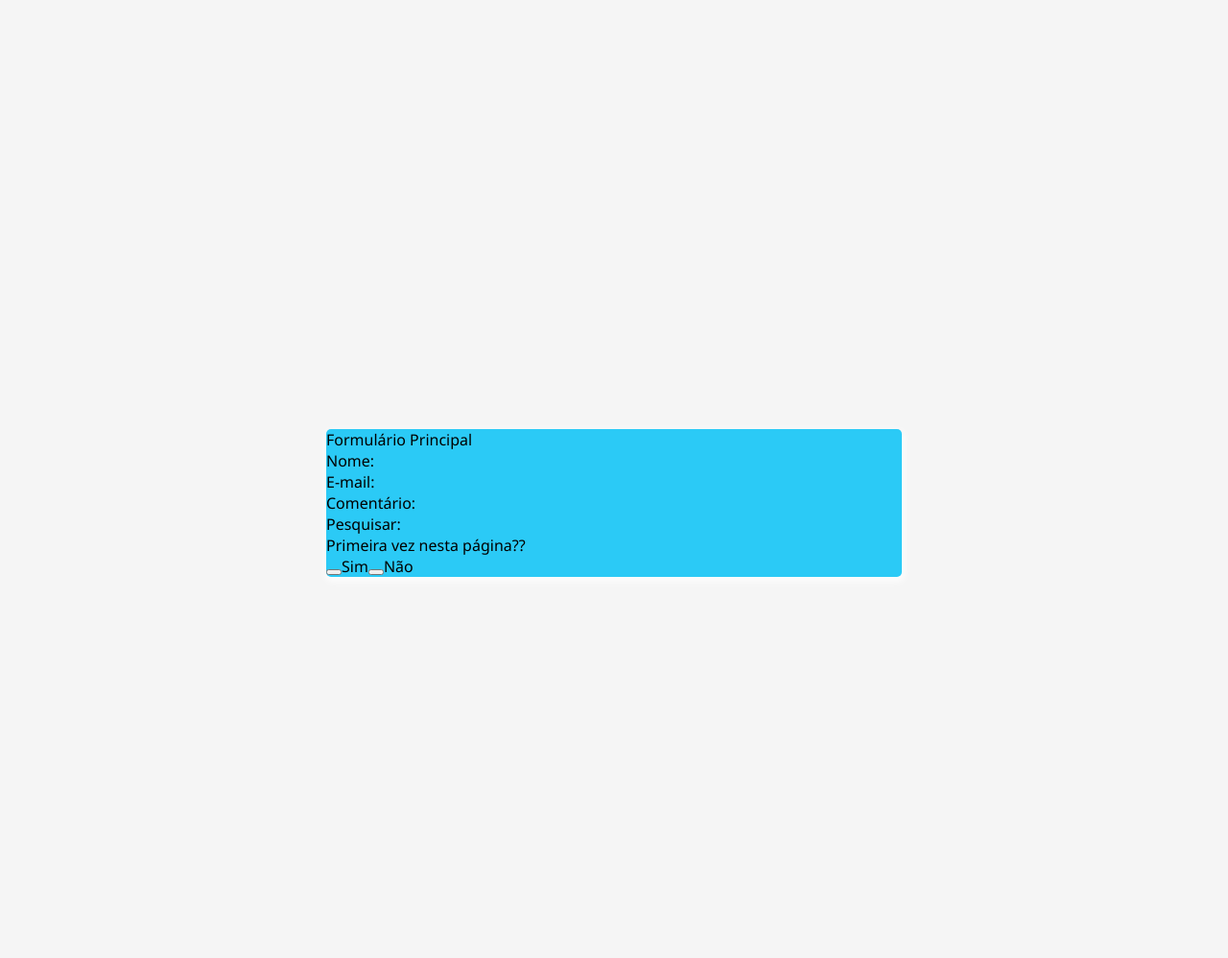
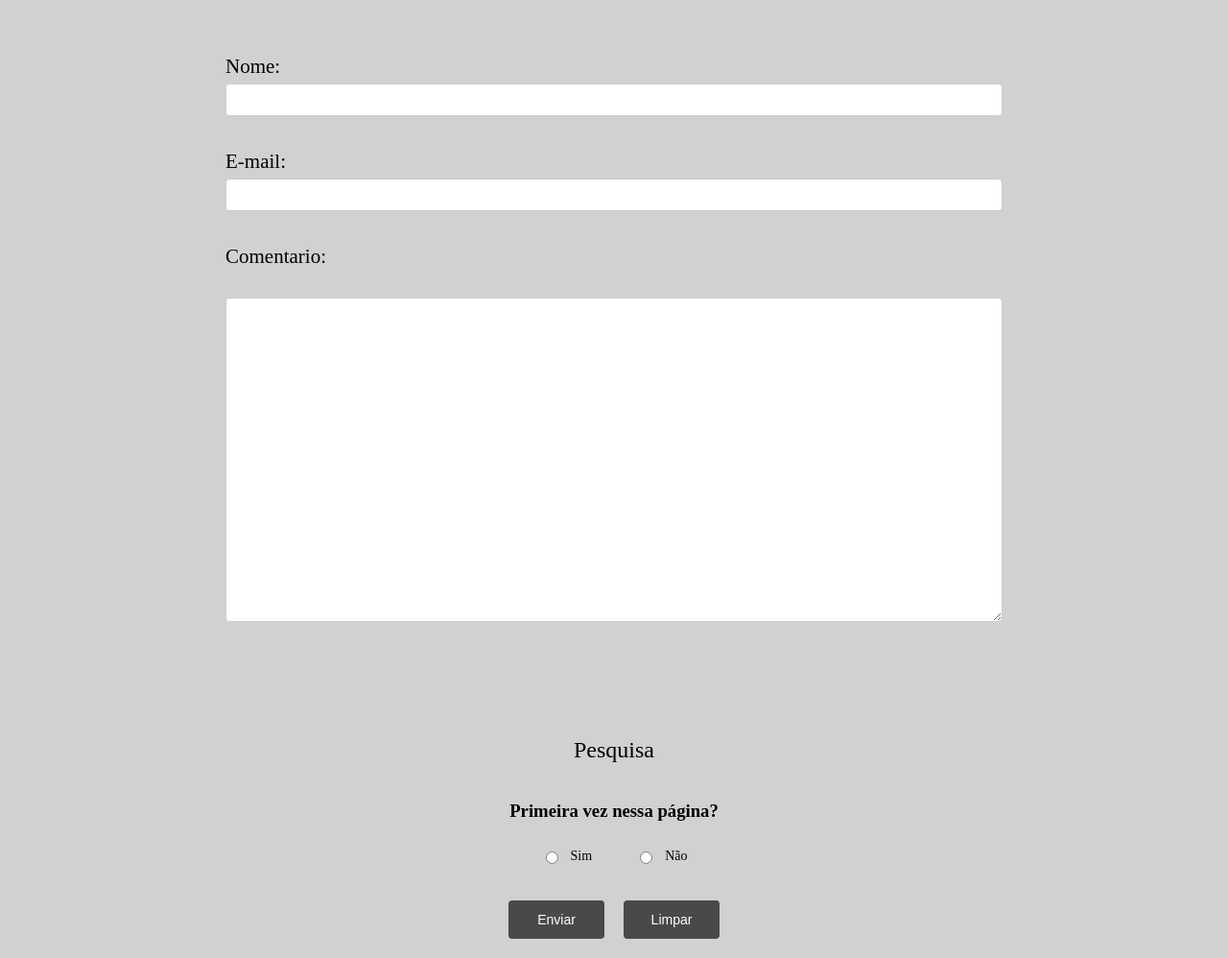
Before and after one commit to Kauan-Berti/PWEB, a plain HTML site: page Atividade15/Atividade15.html in a window 1280 px wide. Shown: the part 53-1051 px from the top of the page at 96% size. Before the commit the page ends 800 px from the top, so only its background shows below. Drawn offline with Linux system fonts and the light colour scheme.

Commit message:
versao 2

```diff
--- a/Atividade15/Atividade15.css
+++ b/Atividade15/Atividade15.css
@@ -1,18 +1,202 @@
 
-.bodytext{
+header {
     background-color: #F5F5F5;
-    font-family: 'Segoe UI', Tahoma, Geneva, Verdana, sans-serif;
+    display: flex;
+    justify-content: center;
+    align-items: center;
+    border-bottom: 2px solid rgba(0, 0, 0, 1);
+    color: white;
+    height: 50px;
 }
 
-.container {
-    background-color: #2bcaf6;
-    margin: auto;
-    margin-top: 500px;
-    width: 600px;
+body {
+    background-color: rgb(209, 209, 209);
+    margin: 0;
+    padding: 0;
 
-    /*border-bottom: #E9E9E9; para fazer a barra depois do titulo*/
+}
 
-    box-shadow: 1px 3px 8px 1px rgb(255, 255, 255);
-    border-radius: 5px;
-    overflow: hidden;
+h1 {
+    margin: 0;
+    padding: 10px 0;
+    text-align: center;
 }
+
+h2 {
+    font-size: 28px;
+    font-weight: 400;
+}
+
+* {
+    box-sizing: border-box;
+}
+
+main {
+    display: flex;
+    justify-content: center;
+    align-items: center;
+    padding: 20px;
+}
+
+section {
+    width: 100%;
+    max-width: 850px;
+}
+
+form {
+    display: flex;
+    flex-direction: column;
+    align-items: center;
+}
+
+.formulario {
+    padding-top: 30px;
+    display: flex;
+    align-items: center;
+    flex-direction: column;
+    width: 100%;
+}
+
+.nome {
+    display: flex;
+    flex-direction: column;
+    width: 100%;
+    padding: 0 20px;
+    font-size: 21px;
+}
+
+.nome label {
+    margin-top: 10px;
+}
+
+.nome input,
+.nome textarea {
+    width: 100%;
+    padding: 8px;
+    margin-top: 5px;
+    border: 1px solid #ccc;
+    border-radius: 4px;
+}
+
+.Pesquisa {
+    margin-top: 100px;
+    display: flex;
+    flex-direction: column;
+    align-items: center;
+    width: 100%;
+    max-width: 600px;
+    padding: 0 20px;
+}
+
+.radio-button {
+    display: flex;
+    align-items: center;
+    margin-top: 10px;
+}
+
+.radio-button label {
+    margin-left: 10px;
+}
+
+.campo_visita_nao {
+    margin-left: 50px;
+}
+
+.button {
+    display: flex;
+    align-items: center;
+    flex-direction: row;
+    margin-top: 20px;
+}
+
+.enviar,
+.limpar {
+    height: 40px;
+    width: 100px;
+    margin: 0 10px;
+    border: none;
+    border-radius: 4px;
+    background-color: #4b4848;
+    color: white;
+    cursor: pointer;
+}
+
+.enviar:hover,
+.limpar:hover {
+    background-color: #5c3232;
+}
+
+/* Responsividade */
+@media (max-width: 1366px) {
+    h1 {
+        font-size: 24px;
+    }
+
+    h2 {
+        font-size: 24px;
+    }
+
+    .nome input,
+    .nome textarea,
+    .radio-button label,
+    .enviar,
+    .limpar {
+        font-size: 14px;
+    }
+}
+
+@media (max-width: 768px) {
+    h1 {
+        font-size: 20px;
+    }
+
+    h2 {
+        font-size: 20px;
+    }
+
+    .nome input,
+    .nome textarea,
+    .radio-button label,
+    .enviar,
+    .limpar {
+        font-size: 12px;
+    }
+
+    .radio-button {
+        flex-direction: column;
+        align-items: flex-start;
+    }
+
+    .nao {
+        margin-left: 0;
+        margin-top: 10px;
+    }
+
+    .button {
+        flex-direction: column;
+    }
+
+    .enviar,
+    .limpar {
+        width: 100%;
+        margin: 10px 0;
+    }
+}
+
+@media (max-width: 470px) {
+    h1 {
+        font-size: 18px;
+    }
+
+    h2 {
+        font-size: 18px;
+    }
+
+    .nome input,
+    .nome textarea,
+    .radio-button label,
+    .enviar,
+    .limpar {
+        font-size: 10px;
+    }
+}
--- a/Atividade15/Atividade15.html
+++ b/Atividade15/Atividade15.html
@@ -4,28 +4,42 @@
     <meta charset="UTF-8">
     <meta name="viewport" content="width=device-width, initial-scale=1.0">
     <link rel="stylesheet" href="Atividade15.css">
+    <script src="Atividade15.js" defer></script>
     <title>Atividade15</title>
 </head>
-<body class="bodytext">
-    <div class="container">
-        Formulário Principal
-    <div>
-        Nome:<label></label>
-    </div>
-    <div>
-        E-mail:
-    </div>
-    <div>
-        Comentário:
-    </div>
-    <div>
-        Pesquisar:
-    </div>
-    <div>
-        Primeira vez nesta página??
-        <br>
-        <button></button>Sim<button></button>Não
-    </div>
-    </div>
+<body>
+    <header>
+        <h1>Formulário Principal</h1>
+    </header>
+    <main>
+        <section>
+            <form class="formAtividade15" onsubmit="return validarCampos()">
+
+                <div class="formulario">
+                    <div class="nome">
+                        <label>Nome:</label><input class="campo_nome" type="text"><br>
+                        <label>E-mail:</label><input class="campo_E-mail" type="email"><br>
+                        <label>Comentario:</label><br><textarea class="campo_comentario" cols="60" rows="20"></textarea>
+                    </div>
+                </div>
+
+
+                <div class="Pesquisa">
+                    <h2>Pesquisa</h2>
+                    <h3>Primeira vez nessa página?</h3>
+                    <div class="radio-button">
+                        <input type="radio" name="botao" class="campo_visita" value="sim"><label>Sim</label>
+                        <input type="radio" name="botao" class="campo_visita_nao" value="nao"><label>Não</label>
+                    </div>
+                    <br>
+
+                    <div class="button">
+                        <button class="enviar" type="submit">Enviar</button>
+                        <button class="limpar" type="reset">Limpar</button>
+                    </div>
+                </div>
+            </form>
+        </section>
+    </main>
 </body>
 </html>
--- /dev/null
+++ b/Atividade15/Atividade15.js
@@ -0,0 +1,42 @@
+function validarCampos() {
+
+    var form = document.querySelector(".formAtividade15");
+    var nome = form.querySelector(".campo_nome").value;
+    var email = form.querySelector(".campo_E-mail").value;
+    var comentario = form.querySelector(".campo_comentario").value;
+    var visita = form.querySelectorAll(".campo_visita, .campo_visita_nao");
+    var radioSelecionado = false;
+
+
+    if (nome.length < 10) {
+        alert("Nome deve conter pelo menos 10 caracteres.");
+        return false;
+    }
+
+    if (email.indexOf('@') === -1 || email.indexOf('.') === -1) {
+        alert("E-mail inválido, por favor preencha de forma correta!");
+        return false;
+    }
+
+    if (comentario.length < 20) {
+        alert("Comentário deve ter no mínimo 20 caracteres.");
+        return false;
+    }
+
+
+    visita.forEach(function(visita) {
+        if (visita.checked) {
+            radioSelecionado = true;
+            if (visita.value === "sim") {
+                    alert("Volte sempre!!!");
+            } else {
+                    alert("Que bom que você voltou a visitar esta página!");
+            }
+        }
+    });
+
+    if (!radioSelecionado) {
+        alert("Selecione uma opção na pesquisa.");
+        return false;
+    }
+}
```
